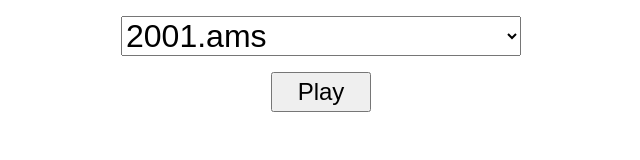
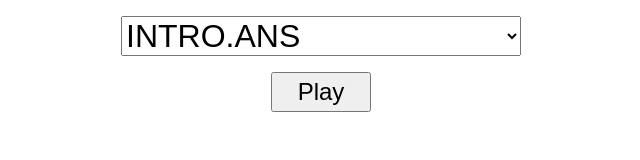
Before and after one commit to andyherbert/ansimation.js, a plain HTML site: page docs/index.html in a window 1280 px wide. Shown: the whole page, without its empty margins (319-959 px from the left). Drawn offline with Linux system fonts and the light colour scheme.

Commit message:
Add references to ansiplay ansis

```diff
--- a/docs/index.html
+++ b/docs/index.html
@@ -42,6 +42,11 @@
 </head>
 <body>
     <select id="music">
+        <option value="ref/INTRO.ANS">INTRO.ANS</option>
+        <option value="ref/FAUCET.ANS">FAUCET.ANS</option>
+        <option value="ref/SEA.ANS">SEA.ANS</option>
+        <option value="ref/TUTOR.ANS">TUTOR.ANS</option>
+        <option value="ref/XMASTREE.ANS">XMASTREE.ANS</option>
         <option value="mus/2001.ams">2001.ams</option>
         <option value="mus/5th-symp.ams">5th-symp.ams</option>
         <option value="mus/aloha.ams">aloha.ams</option>
```
